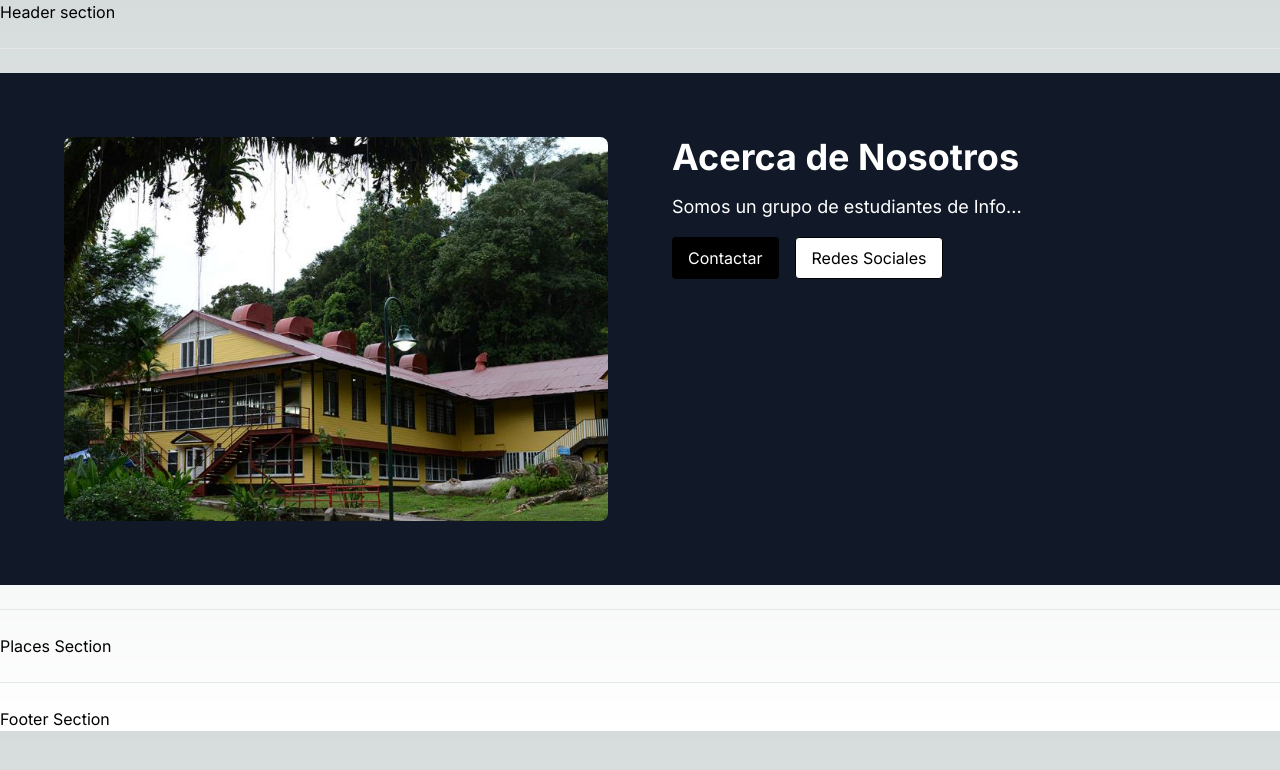
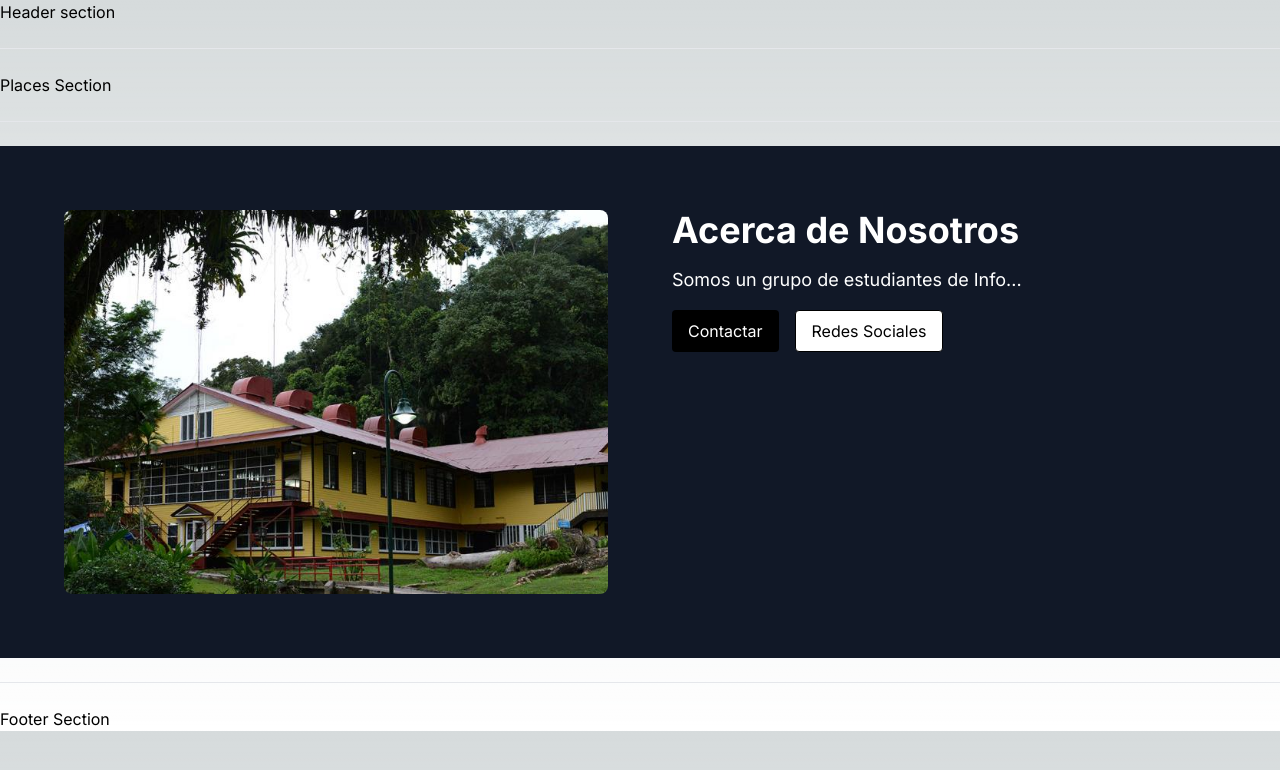
Before and after one commit to lopezsDev/GolfitoRecommends, a Next.js app: page / in a window 1280 px wide. Shown: the top 770 px of the page. Built offline with nearby package versions, Linux system fonts and the light colour scheme.

Commit message:
Se agregan modifican ubicaciones de secciones

```diff
--- a/src/app/page.tsx
+++ b/src/app/page.tsx
@@ -12,11 +12,11 @@ export default function Home() {
           <br></br>
           <hr></hr>
           <br></br>
-          <AboutDev/>
+          <Places/>
           <br></br>
           <hr></hr>
           <br></br>
-          <Places/>
+          <AboutDev/>
           <br></br>
           <hr></hr>
           <br></br>
```
